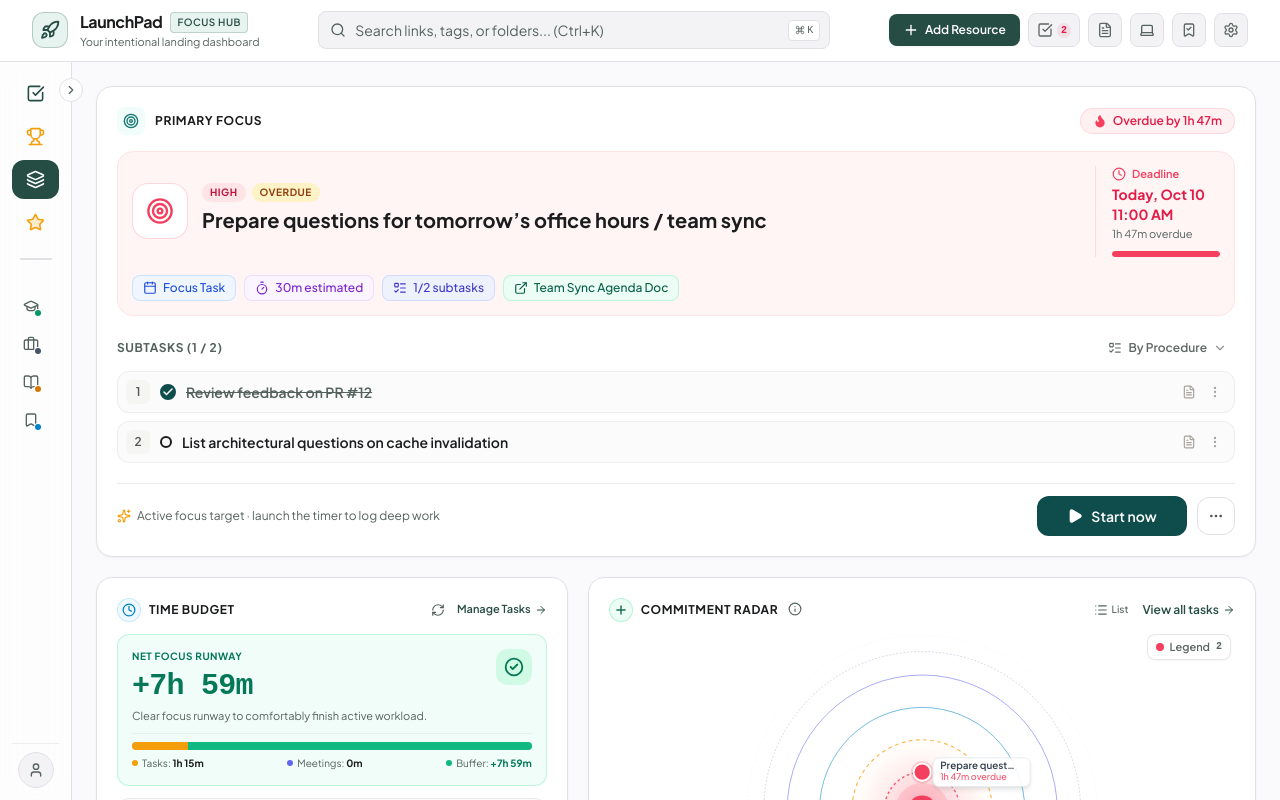
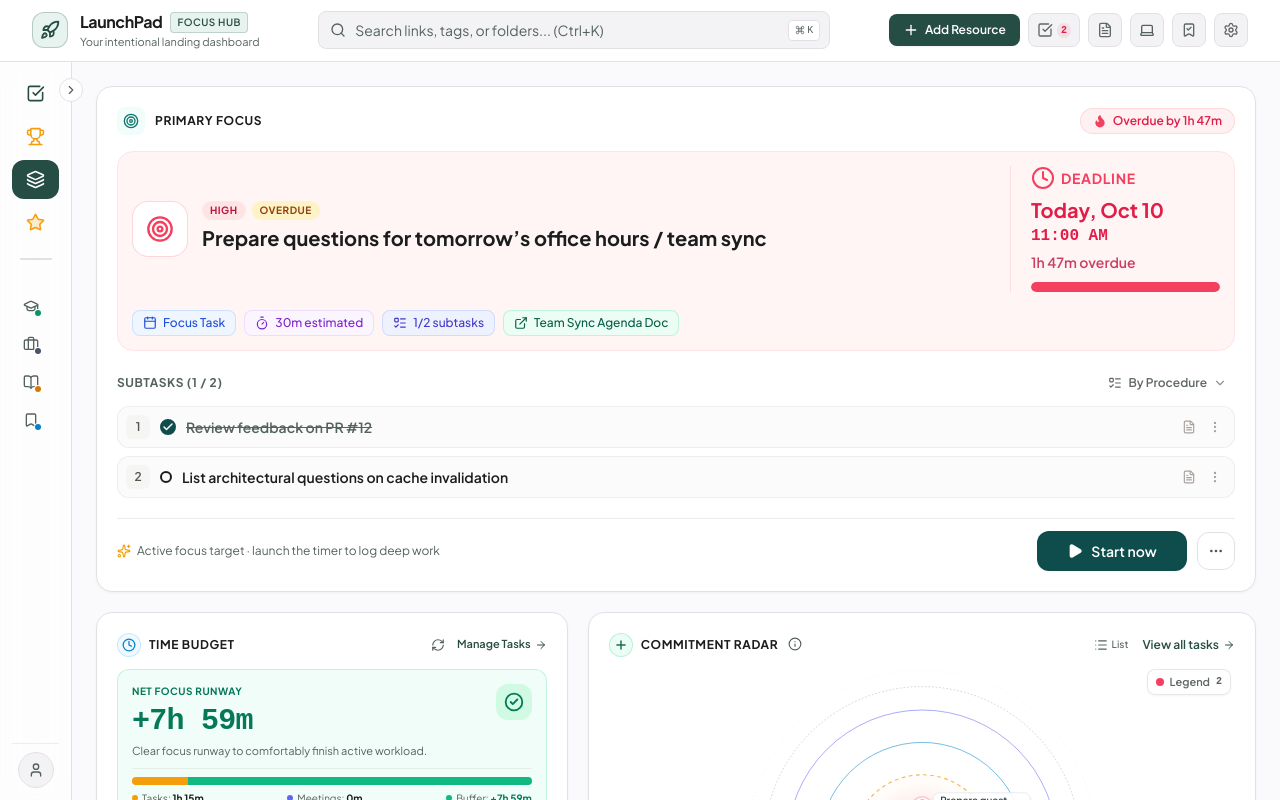
Before and after one commit to zcaska/Launchpad, a React (Vite) app: page / in a window 1280 px wide. Built offline with nearby package versions, Linux system fonts and the light colour scheme.

Commit message:
style: enhance typography scale for time budget metrics and expand primary focus deadline section

```diff
--- a/src/components/Dashboard/PrimaryFocusCard.tsx
+++ b/src/components/Dashboard/PrimaryFocusCard.tsx
@@ -410,23 +410,23 @@ export const PrimaryFocusCard: React.FC<PrimaryFocusCardProps> = ({
           </div>
 
           {/* Right section: Deadline Block with visual progress bar */}
-          <div className="w-full sm:w-auto sm:pl-4 sm:border-l border-rose-200/60 dark:border-rose-900/40 flex sm:flex-col justify-between sm:justify-center items-start sm:items-start shrink-0 min-w-[125px] pt-2 sm:pt-0 border-t sm:border-t-0 border-rose-200/50">
-            <div>
-              <div className="flex items-center gap-1.5 text-rose-500 dark:text-rose-400 mb-0.5">
-                <Clock className="w-3.5 h-3.5 shrink-0" />
-                <span className="text-[11px] font-semibold">Deadline</span>
+          <div className="w-full sm:w-auto sm:pl-5 sm:border-l border-rose-200/60 dark:border-rose-900/40 flex sm:flex-col justify-between sm:justify-center items-start sm:items-start shrink-0 min-w-[180px] lg:min-w-[210px] pt-2.5 sm:pt-0 border-t sm:border-t-0 border-rose-200/50">
+            <div className="w-full">
+              <div className="flex items-center gap-1.5 text-rose-500 dark:text-rose-400 mb-1.5">
+                <Clock className="w-4.5 h-4.5 shrink-0" />
+                <span className="text-xs sm:text-sm font-bold uppercase tracking-wider">Deadline</span>
               </div>
-              <div className="text-xs sm:text-sm font-bold text-rose-600 dark:text-rose-400 leading-tight">
+              <div className="text-base sm:text-lg lg:text-xl font-black text-rose-600 dark:text-rose-400 leading-snug">
                 <div>{deadlineDateLabel}</div>
-                <div>{deadlineTimeLabel}</div>
+                <div className="font-mono text-sm sm:text-base font-extrabold">{deadlineTimeLabel}</div>
               </div>
-              <div className="text-[11px] text-serene-text-muted dark:text-serene-text-darkMuted mt-0.5">
+              <div className="text-xs sm:text-sm font-semibold text-rose-700/80 dark:text-rose-300/80 mt-1">
                 {deadlineMetrics.countdownText}
               </div>
             </div>
 
             {/* Visual Deadline Progress Bar */}
-            <div className="w-24 sm:w-full h-1.5 bg-rose-200/80 dark:bg-rose-950/80 rounded-full overflow-hidden mt-2">
+            <div className="w-32 sm:w-full h-2.5 bg-rose-200/80 dark:bg-rose-950/80 rounded-full overflow-hidden mt-2.5">
               <div
                 className="h-full bg-rose-500 rounded-full transition-all duration-300"
                 style={{ width: `${deadlineMetrics.progressPercent}%` }}
--- a/src/components/Dashboard/TimeRadarWidget.tsx
+++ b/src/components/Dashboard/TimeRadarWidget.tsx
@@ -261,8 +261,8 @@ export const TimeRadarWidget: React.FC<TimeRadarWidgetProps> = ({
             </div>
           </div>
           <div className="text-right shrink-0 flex items-center gap-2">
-            <span className={`text-sm font-bold text-serene-text-primary dark:text-serene-text-darkPrimary whitespace-nowrap ${
-              timeRemaining.isPastCutoff ? 'font-sans' : 'font-mono'
+            <span className={`text-base sm:text-lg font-bold text-serene-text-primary dark:text-serene-text-darkPrimary whitespace-nowrap ${
+              timeRemaining.isPastCutoff ? 'font-sans' : 'font-mono font-extrabold'
             }`}>
               {timeRemaining.isPastCutoff ? 'End of Day' : timeRemaining.formatted}
             </span>
@@ -288,7 +288,7 @@ export const TimeRadarWidget: React.FC<TimeRadarWidgetProps> = ({
             </div>
           </div>
           <div className="text-right shrink-0 flex items-center gap-2">
-            <span className="text-sm font-bold font-mono text-amber-600 dark:text-amber-400 whitespace-nowrap">
+            <span className="text-base sm:text-lg font-extrabold font-mono text-amber-600 dark:text-amber-400 whitespace-nowrap">
               {taskLoad.pendingMinutes === 0 ? '0m' : taskLoad.formattedPending}
             </span>
             <span className="text-[10px] font-semibold px-2 py-0.5 rounded-full bg-amber-50 dark:bg-amber-950/60 text-amber-700 dark:text-amber-300 border border-amber-200/60 dark:border-amber-800/50">
@@ -325,8 +325,8 @@ export const TimeRadarWidget: React.FC<TimeRadarWidgetProps> = ({
             </div>
           </div>
           <div className="text-right shrink-0 flex items-center gap-2">
-            <span className={`text-sm font-bold text-serene-text-primary dark:text-serene-text-darkPrimary whitespace-nowrap ${
-              busyMinutes > 0 ? 'font-mono' : 'font-sans'
+            <span className={`text-base sm:text-lg font-bold text-serene-text-primary dark:text-serene-text-darkPrimary whitespace-nowrap ${
+              busyMinutes > 0 ? 'font-mono font-extrabold' : 'font-sans'
             }`}>
               {busyMinutes > 0
                 ? `${Math.floor(calendarSummary!.totalBusyMinutesToday / 60)}h ${calendarSummary!.totalBusyMinutesToday % 60}m`
```
